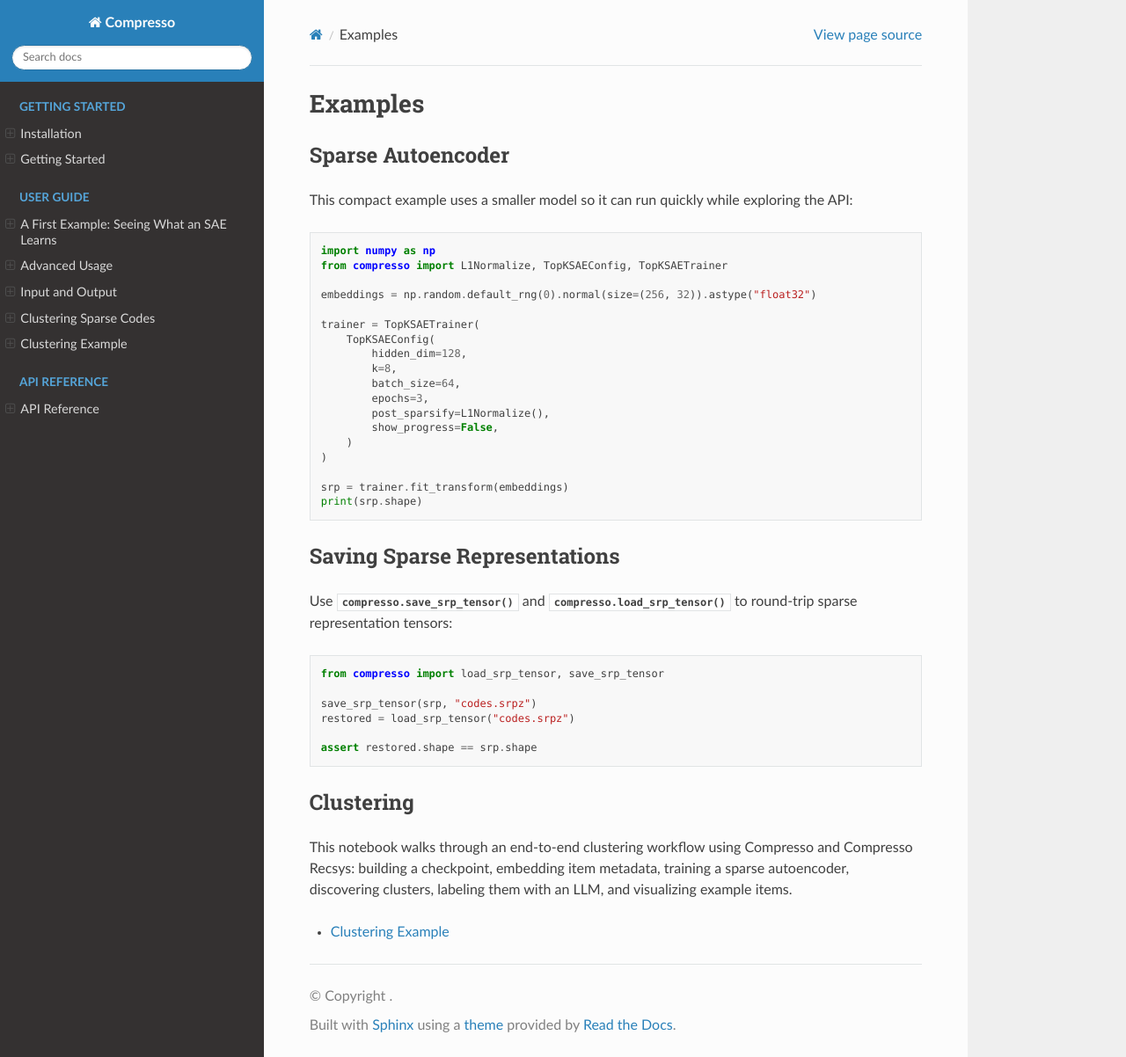
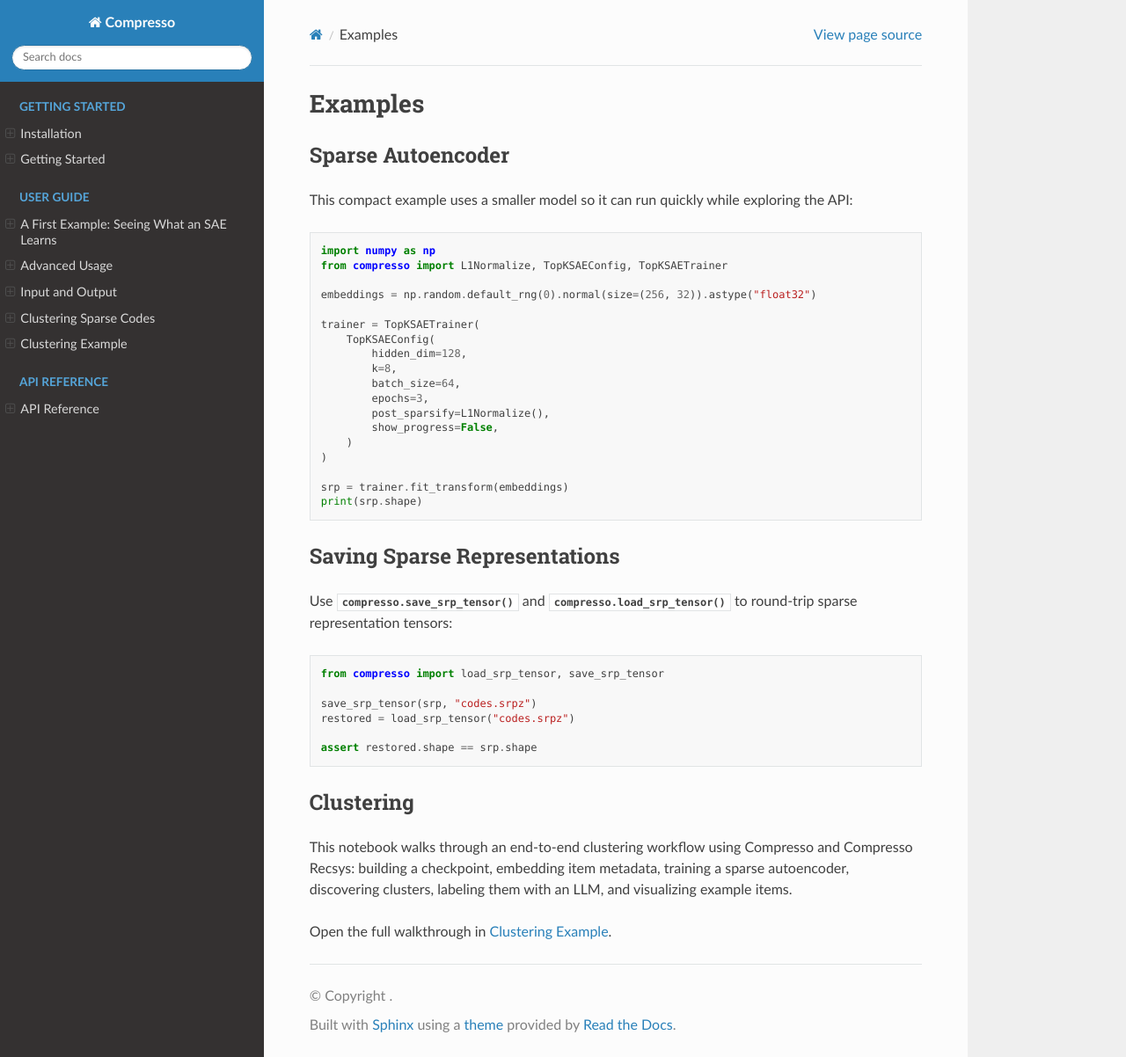
Before and after one commit to zombak79/compresso, a Sphinx documentation site: the page built from docs/source/examples.rst, in a window 1280 px wide and 1202 px high. Shown: the whole window at 88% size. Built offline with Sphinx 7.4.7 and the Read the Docs theme 3.1.0, drawn with Linux system fonts in a browser that asks for light colours.

```diff
--- a/docs/source/examples.rst
+++ b/docs/source/examples.rst
@@ -1,3 +1,5 @@
+:orphan:
+
 Examples
 ========
 
@@ -51,7 +53,4 @@ and Compresso Recsys: building a checkpoint, embedding item metadata, training
 a sparse autoencoder, discovering clusters, labeling them with an LLM, and
 visualizing example items.
 
-.. toctree::
-   :maxdepth: 1
-
-   clustering
+Open the full walkthrough in :doc:`clustering`.
--- a/pyproject.toml
+++ b/pyproject.toml
@@ -29,7 +29,6 @@ classifiers = [
     "Development Status :: 3 - Alpha",
     "Intended Audience :: Developers",
     "Intended Audience :: Science/Research",
-    "License :: OSI Approved :: Apache Software License",
     "Operating System :: OS Independent",
     "Programming Language :: Python :: 3",
     "Programming Language :: Python :: 3.10",
```
